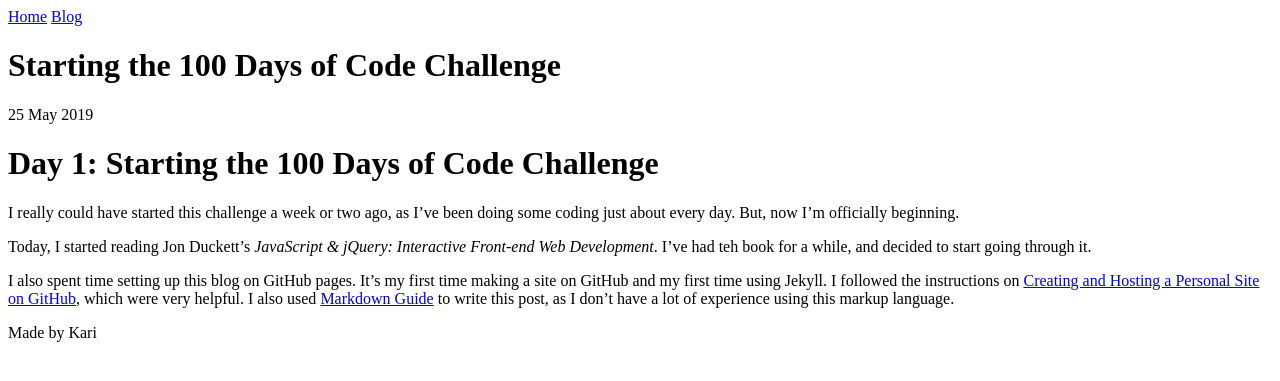
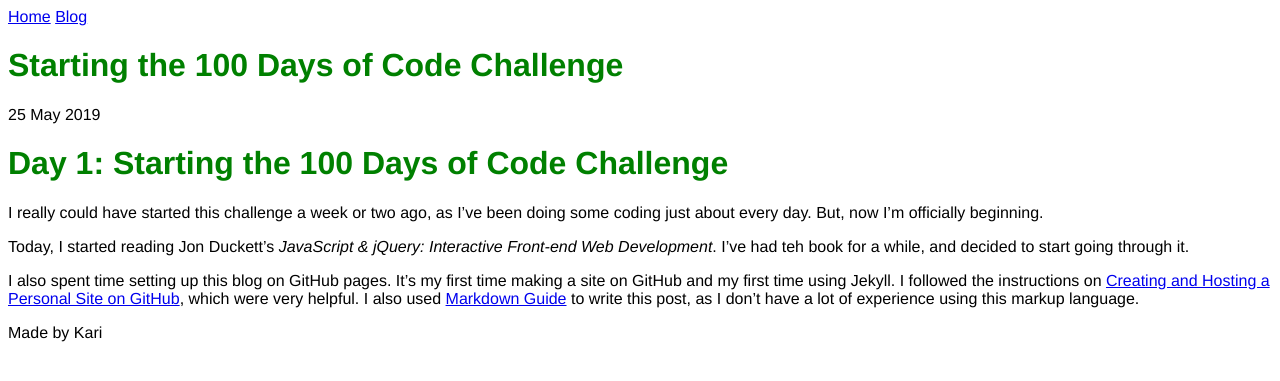
Before and after one commit to KJLarson/100-days, a Jekyll site: the page built from _posts/2019-05-25-starting-the-100-days-of-code-challenge.md, in a window 1280 px wide. Shown: the top 381 px of the page. Built offline with Jekyll 4.4.1, drawn with Linux system fonts in a browser that asks for light colours.

Commit message:
Update css link

```diff
--- a/_layouts/default.html
+++ b/_layouts/default.html
@@ -2,7 +2,7 @@
 <html>
 	<head>
 		<title>{{ page.title }}</title>
-		<link rel="stylesheet" type="text/css" href="../css/main.css">
+		<link rel="stylesheet" type="text/css" href="/css/main.css">
 	</head>
 
   <body>
```
